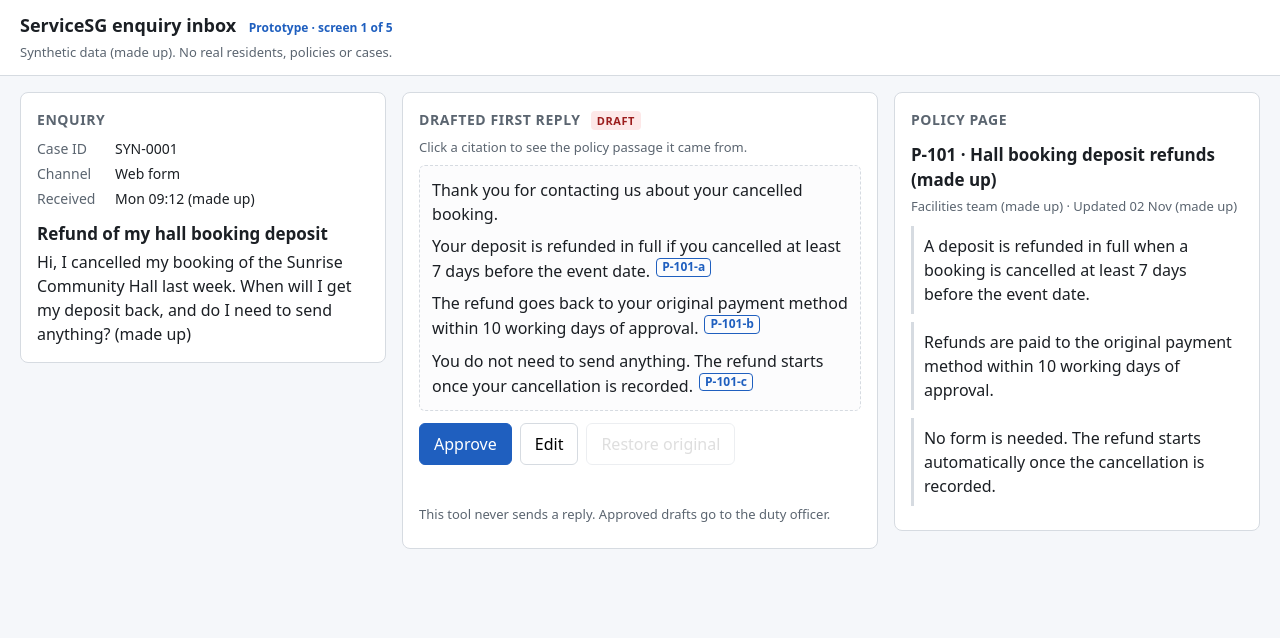
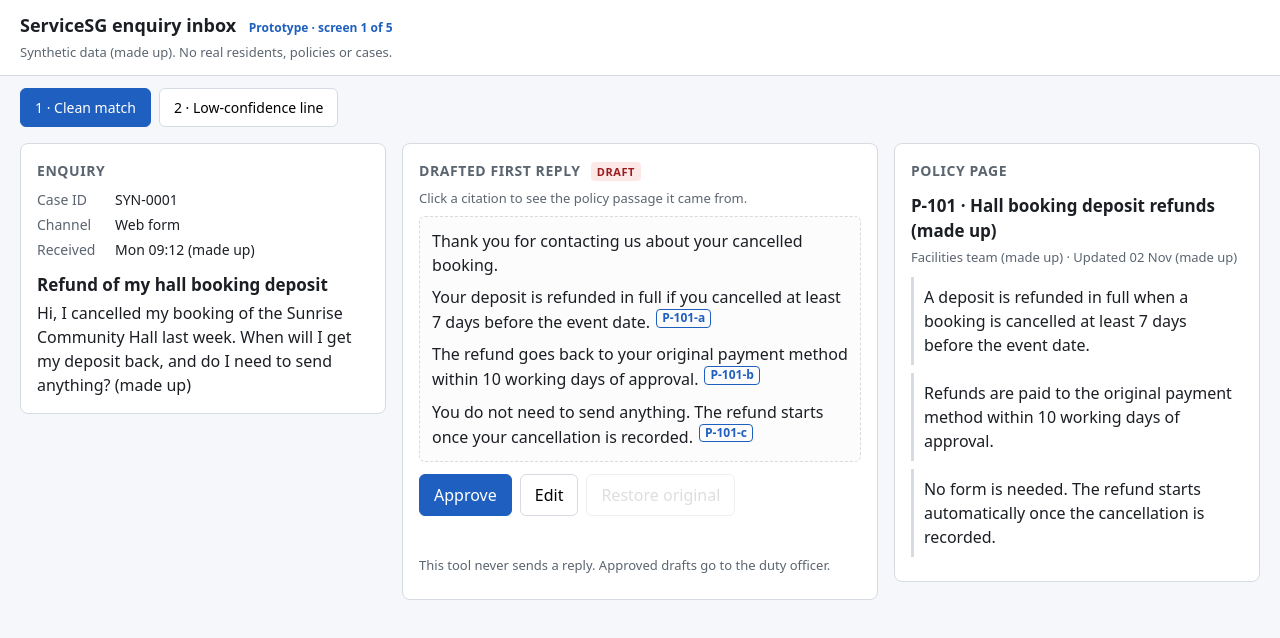
Before and after one commit to jonaneooooo/govtech-ai-project, a plain HTML site: page day2-validate/prototype/index.html in a window 1280 px wide. Drawn offline with Linux system fonts and the light colour scheme.

Commit message:
Add day2 prototype screen 2: low-confidence line and case switcher (#11)
Co-authored-by: Claude Sonnet 5.5 <noreply@anthropic.com>

```diff
--- a/day2-validate/prototype/app.js
+++ b/day2-validate/prototype/app.js
@@ -1,21 +1,40 @@
 (function () {
   var d = window.PROTOTYPE_DATA;
   var $ = function (id) { return document.getElementById(id); };
+  var cur = 0, lines, editing, approved, edits;
 
   $("synthetic-label").textContent = d.label + ". No real residents, policies or cases.";
-  $("case-id").textContent = d.enquiry.caseId;
-  $("channel").textContent = d.enquiry.channel;
-  $("received").textContent = d.enquiry.received;
-  $("subject").textContent = d.enquiry.subject;
-  $("body").textContent = d.enquiry.body;
 
-  var lines = d.draft.map(function (l) { return { id: l.id, text: l.text, cite: l.cite }; });
-  var editing = false, approved = false, edits = 0;
+  function copyLines(c) { return c.draft.map(function (l) { return { id: l.id, text: l.text, cite: l.cite, conf: l.conf, why: l.why }; }); }
+  function setStatus(msg) { $("status").textContent = msg; }
+
+  function renderTabs() {
+    var nav = $("cases");
+    nav.innerHTML = "";
+    d.cases.forEach(function (c, i) {
+      var b = document.createElement("button");
+      b.type = "button";
+      b.className = "case-tab";
+      b.textContent = c.tab;
+      if (i === cur) b.setAttribute("aria-current", "true");
+      b.addEventListener("click", function () { load(i); });
+      nav.appendChild(b);
+    });
+    $("screen-tag").textContent = "Prototype · screen " + (cur + 1) + " of 5";
+  }
+
+  function renderEnquiry() {
+    var e = d.cases[cur].enquiry;
+    $("case-id").textContent = e.caseId;
+    $("channel").textContent = e.channel;
+    $("received").textContent = e.received;
+    $("subject").textContent = e.subject;
+    $("body").textContent = e.body;
+  }
 
   function renderPolicy(activeId) {
-    var p = d.policyPages[0];
-    var html = '<h3 class="policy-title"></h3><p class="policy-meta"></p>';
-    $("policy").innerHTML = html;
+    var p = d.cases[cur].policy;
+    $("policy").innerHTML = '<h3 class="policy-title"></h3><p class="policy-meta"></p>';
     $("policy").querySelector(".policy-title").textContent = p.id + " · " + p.title;
     $("policy").querySelector(".policy-meta").textContent = p.owner + " · " + p.updated;
     p.passages.forEach(function (ps) {
@@ -32,11 +51,12 @@
     box.innerHTML = "";
     lines.forEach(function (l, i) {
       var p = document.createElement("p");
-      p.className = "line";
+      p.className = "line line-wrap" + (l.conf === "low" ? " low" : "");
       var span = document.createElement("span");
+      span.className = "line-text";
       span.textContent = l.text;
       span.dataset.index = i;
-      if (editing) { span.contentEditable = "true"; span.className = "line"; span.style.outline = "2px solid #1f5fbf"; }
+      if (editing) { span.contentEditable = "true"; span.style.outline = "2px solid #1f5fbf"; }
       p.appendChild(span);
       if (l.cite) {
         var b = document.createElement("button");
@@ -46,12 +66,27 @@
         b.setAttribute("aria-label", "Show policy passage " + l.cite);
         b.addEventListener("click", function () { renderPolicy(l.cite); $(l.cite).scrollIntoView({ block: "nearest" }); });
         p.appendChild(b);
+      } else if (l.conf === "low") {
+        var n = document.createElement("span");
+        n.className = "nosrc";
+        n.textContent = "No source";
+        p.appendChild(n);
+        var w = document.createElement("span");
+        w.className = "low-note";
+        w.textContent = "Low confidence. " + l.why;
+        p.appendChild(w);
       }
       box.appendChild(p);
     });
   }
 
-  function setStatus(msg) { $("status").textContent = msg; }
+  function updateButtons() {
+    var orig = d.cases[cur].draft;
+    $("approve").disabled = approved;
+    $("edit").textContent = editing ? "Done editing" : "Edit";
+    $("edit").disabled = approved;
+    $("restore").disabled = !lines.some(function (l, i) { return l.text !== orig[i].text; });
+  }
 
   function syncEdits() {
     document.querySelectorAll("#draft span[data-index]").forEach(function (s) {
@@ -60,12 +95,10 @@
     });
   }
 
-  function updateButtons() {
-    $("approve").disabled = approved;
-    $("edit").textContent = editing ? "Done editing" : "Edit";
-    $("edit").disabled = approved;
-    var changed = lines.some(function (l, i) { return l.text !== d.draft[i].text; });
-    $("restore").disabled = !changed;
+  function load(i) {
+    cur = i; lines = copyLines(d.cases[cur]); editing = false; approved = false; edits = 0;
+    setStatus("");
+    renderTabs(); renderEnquiry(); renderDraft(); renderPolicy(null); updateButtons();
   }
 
   $("edit").addEventListener("click", function () {
@@ -75,8 +108,7 @@
   });
 
   $("restore").addEventListener("click", function () {
-    lines = d.draft.map(function (l) { return { id: l.id, text: l.text, cite: l.cite }; });
-    editing = false; approved = false; edits = 0;
+    lines = copyLines(d.cases[cur]); editing = false; approved = false; edits = 0;
     setStatus("Original draft restored.");
     renderDraft(); updateButtons();
   });
@@ -84,9 +116,11 @@
   $("approve").addEventListener("click", function () {
     if (editing) { syncEdits(); editing = false; }
     approved = true;
-    setStatus("Approved. Passed to the duty officer to send. Nothing has been sent. Edits logged: " + edits + ".");
+    var lowLeft = lines.some(function (l) { return l.conf === "low"; });
+    setStatus("Approved. Passed to the duty officer to send. Nothing has been sent. Edits logged: " + edits + "." +
+      (lowLeft ? " A low-confidence line was still in the draft." : ""));
     renderDraft(); updateButtons();
   });
 
-  renderDraft(); renderPolicy(null); updateButtons();
+  load(0);
 })();
--- a/day2-validate/prototype/data.js
+++ b/day2-validate/prototype/data.js
@@ -1,17 +1,18 @@
 // All data here is made up. No real residents, policies or enquiries.
+// "conf: low" marks a line the AI is not sure about. A line with no cite has no source.
 window.PROTOTYPE_DATA = {
   label: "Synthetic data (made up)",
+  cases: [
+    {
+      tab: "1 · Clean match",
       enquiry: {
         caseId: "SYN-0001",
         channel: "Web form",
         received: "Mon 09:12 (made up)",
         subject: "Refund of my hall booking deposit",
-    body:
-      "Hi, I cancelled my booking of the Sunrise Community Hall last week. " +
-      "When will I get my deposit back, and do I need to send anything? (made up)"
+        body: "Hi, I cancelled my booking of the Sunrise Community Hall last week. When will I get my deposit back, and do I need to send anything? (made up)"
       },
-  policyPages: [
-    {
+      policy: {
         id: "P-101",
         title: "Hall booking deposit refunds (made up)",
         owner: "Facilities team (made up)",
@@ -21,12 +22,39 @@ window.PROTOTYPE_DATA = {
           { id: "P-101-b", text: "Refunds are paid to the original payment method within 10 working days of approval." },
           { id: "P-101-c", text: "No form is needed. The refund starts automatically once the cancellation is recorded." }
         ]
-    }
-  ],
+      },
       draft: [
         { id: "L1", text: "Thank you for contacting us about your cancelled booking.", cite: null },
         { id: "L2", text: "Your deposit is refunded in full if you cancelled at least 7 days before the event date.", cite: "P-101-a" },
         { id: "L3", text: "The refund goes back to your original payment method within 10 working days of approval.", cite: "P-101-b" },
         { id: "L4", text: "You do not need to send anything. The refund starts once your cancellation is recorded.", cite: "P-101-c" }
       ]
+    },
+    {
+      tab: "2 · Low-confidence line",
+      enquiry: {
+        caseId: "SYN-0002",
+        channel: "Email",
+        received: "Mon 10:40 (made up)",
+        subject: "Changing the date of my hall booking",
+        body: "Hello, can I move my Sunrise Community Hall booking to a later date, and will I be charged for the change? (made up)"
+      },
+      policy: {
+        id: "P-102",
+        title: "Hall booking date changes (made up)",
+        owner: "Facilities team (made up)",
+        updated: "Updated 14 Oct (made up)",
+        passages: [
+          { id: "P-102-a", text: "A booking date can be changed up to 7 days before the event date, subject to the hall being free on the new date." },
+          { id: "P-102-b", text: "Date change requests are made through the booking account." }
+        ]
+      },
+      draft: [
+        { id: "L1", text: "Thank you for asking about changing your booking date.", cite: null },
+        { id: "L2", text: "You can change the date up to 7 days before the event, if the hall is free on the new date.", cite: "P-102-a" },
+        { id: "L3", text: "Please make the request through your booking account.", cite: "P-102-b" },
+        { id: "L4", text: "A change fee of $20 may apply.", cite: null, conf: "low", why: "No policy passage states a fee. Check before sending." }
+      ]
+    }
+  ]
 };
--- a/day2-validate/prototype/index.html
+++ b/day2-validate/prototype/index.html
@@ -3,14 +3,16 @@
 <head>
   <meta charset="utf-8">
   <meta name="viewport" content="width=device-width, initial-scale=1">
-  <title>Cited draft reply · prototype screen 1</title>
+  <title>Cited draft reply · prototype</title>
   <link rel="stylesheet" href="style.css">
 </head>
 <body>
   <header class="topbar">
-    <h1>ServiceSG enquiry inbox <span class="tag">Prototype · screen 1 of 5</span></h1>
+    <h1>ServiceSG enquiry inbox <span class="tag" id="screen-tag"></span></h1>
     <p class="synthetic" id="synthetic-label"></p>
   </header>
+
+  <nav class="cases" id="cases" aria-label="Made-up enquiries"></nav>
 
   <main class="layout">
     <section class="pane" aria-labelledby="enq-h">
--- a/day2-validate/prototype/style.css
+++ b/day2-validate/prototype/style.css
@@ -36,3 +36,12 @@ button:focus-visible, .cite:focus-visible { outline: 3px solid #8ab4f8; outline-
 .policy-meta { font-size: 13px; color: var(--muted); margin: 2px 0 10px; }
 .passage { padding: 8px 10px; margin: 0 0 8px; border-left: 3px solid var(--line); border-radius: 0 4px 4px 0; }
 .passage.active { background: var(--mark); border-left-color: #d69e00; }
+.cases { display: flex; gap: 8px; padding: 12px 20px 0; flex-wrap: wrap; }
+.case-tab { font-size: 14px; }
+.case-tab[aria-current="true"] { background: var(--accent); color: #fff; border-color: var(--accent); }
+.line-wrap { position: relative; }
+.line-wrap.low { background: #fff8e1; border-radius: 4px; padding: 4px 6px; margin-left: -6px; }
+.line-wrap.low .line-text { text-decoration: underline dotted #b26a00; text-underline-offset: 4px; }
+.line-wrap.low::after { content: "DRAFT"; position: absolute; right: 8px; top: 50%; transform: translateY(-50%) rotate(-8deg); font-size: 20px; font-weight: 800; letter-spacing: .1em; color: rgba(178, 106, 0, .18); pointer-events: none; }
+.low-note { display: block; font-size: 13px; color: #8a5200; margin-top: 2px; }
+.nosrc { font-size: 12px; font-weight: 600; color: #8a5200; border: 1px dashed #b26a00; border-radius: 4px; padding: 0 5px; margin-left: 6px; }
```
Lines whose indentation alone changed are shown as unchanged.
